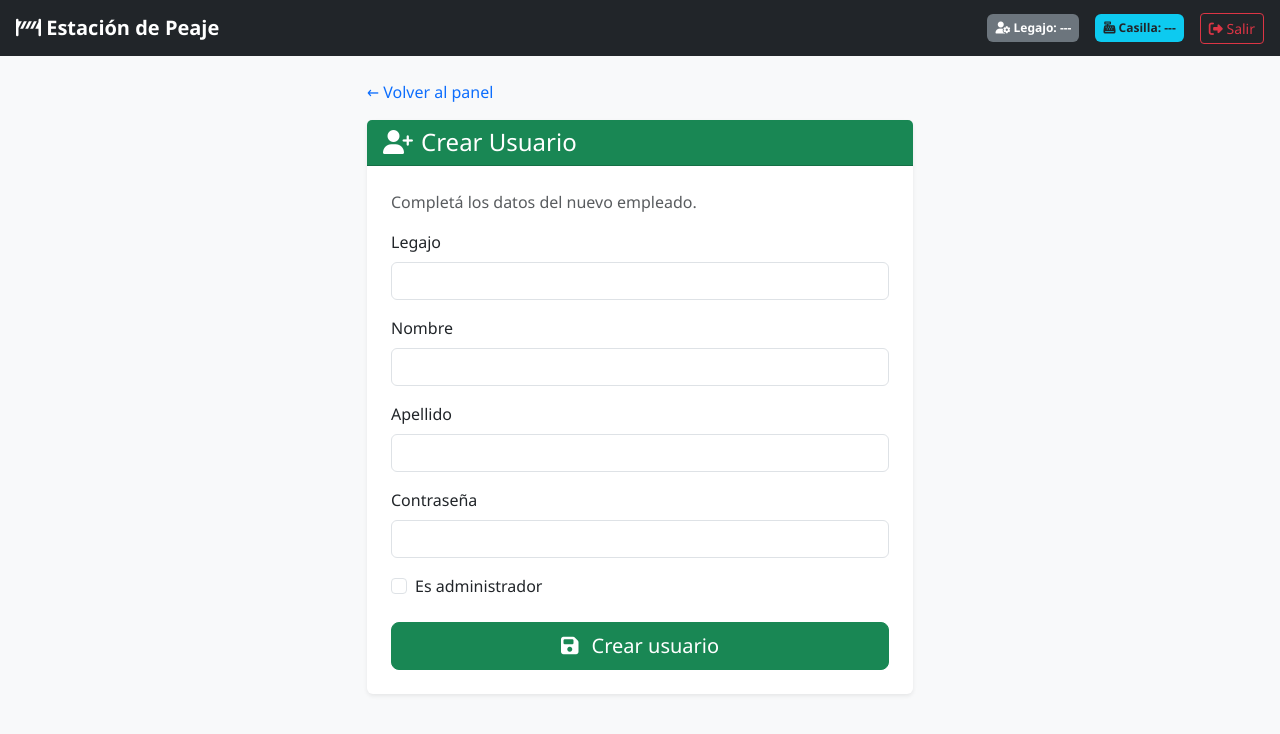
After one commit to Villada-PG3/trabajo-practico-integrador-caso-6-peaje, a Django app: page /panel/crear-usuario/ in a window 1280 px wide. The commit adds this page. Shown: the top 734 px of the page. Run offline with Django 5.2, Linux system fonts and the light colour scheme; some libraries are stand-ins or nearby versions.

Commit message:
Panel admin: menu y creacion de usuarios

```diff
--- a/core/urls.py
+++ b/core/urls.py
@@ -1,5 +1,6 @@
 from django.urls import path
 from . import views
+from django.views.generic import RedirectView
 
 urlpatterns = [
 
@@ -17,4 +18,12 @@ urlpatterns = [
     # Procesa usuario y contraseña
     path('api/login/', views.api_login_view, name='api-login'),
 
+    # Si alguien entra a la raíz del sitio, lo mandamos a la ruta llamada 'login'
+    path('', RedirectView.as_view(pattern_name='login'), name='raiz'),
+
+    #procesa el panel de crear usuario
+    path('panel/crear-usuario/', views.crear_usuario, name='crear_usuario'),
+
+    #procesa la creación de un nuevo usuario (operador) vía API
+    path('api/operadores/', views.api_operadores_view, name='api-operadores'),
 ]
--- a/core/views.py
+++ b/core/views.py
@@ -4,6 +4,8 @@ from rest_framework.decorators import api_view
 import json
 from django.http import JsonResponse
 from django.views.decorators.csrf import csrf_exempt
+from django.contrib.auth.decorators import user_passes_test
+from .models import Operador
 
 
 # Decorador que exime a esta función de validar el token CSRF (necesario cuando se reciben peticiones desde un cliente API como fetch)
@@ -38,6 +40,9 @@ def api_login_view(request): # Define la función de la vista para manejar el in
         # Retorna un mensaje indicando "Credenciales inválidas" con el código de estado HTTP 401 (No autorizado)
         return JsonResponse({"detail": "Credenciales inválidas"}, status=401)
 
+    # Crea la sesión: sin esto Django ve al usuario como anónimo y el paso 2 devuelve 403
+    auth_login(request, operador)
+
     # Si la autenticación fue exitosa, retorna una respuesta JSON con el código de estado 200 (OK por defecto)
     return JsonResponse(
         {
@@ -67,3 +72,38 @@ def cierre_caja_view(request):
 def prueba(request):
     """Vista de prueba para desarrollo y testing."""
     return render(request, 'prueba.html')
+
+def crear_usuario(request):
+    """Vista para crear un nuevo usuario (operador)."""
+    return render(request, 'panel/crear_usuario.html')
+
+@csrf_exempt
+def api_operadores_view(request):
+    # Solo se acepta POST (el formulario manda los datos así)
+    if request.method != "POST":
+        return JsonResponse({"detail": "Método no permitido"}, status=405)
+
+    # Solo un administrador logueado puede crear usuarios
+    if not (request.user.is_authenticated and request.user.es_administrador):
+        return JsonResponse({"detail": "No autorizado"}, status=403)
+
+    # Lee el JSON que manda el formulario
+    try:
+        data = json.loads(request.body)
+        legajo = int(data.get("legajo"))
+    except (json.JSONDecodeError, TypeError, ValueError):
+        return JsonResponse({"detail": "Datos inválidos"}, status=400)
+
+    # El legajo es la clave primaria: no puede repetirse
+    if Operador.objects.filter(legajo=legajo).exists():
+        return JsonResponse({"detail": "Ya existe ese legajo"}, status=400)
+
+    # create_user guarda la contraseña encriptada
+    Operador.objects.create_user(
+        legajo=legajo,
+        password=data.get("password"),
+        nombre=data.get("nombre"),
+        apellido=data.get("apellido"),
+        es_administrador=data.get("es_administrador", False),
+    )
+    return JsonResponse({"legajo": legajo}, status=201)
--- /dev/null
+++ b/templates/panel/crear_usuario.html
@@ -0,0 +1,93 @@
+{% extends 'base.html' %}
+
+{% block title %}Crear Usuario{% endblock %}
+
+{% block content %}
+<div class="row justify-content-center">
+    <div class="col-md-6">
+
+        <a href="/prueba/" class="text-decoration-none">&larr; Volver al panel</a>
+
+        <div class="card shadow-sm border-0 mt-3">
+            <div class="card-header bg-success text-white">
+                <h4 class="mb-0"><i class="fa-solid fa-user-plus me-2"></i>Crear Usuario</h4>
+            </div>
+            <div class="card-body p-4">
+                <p class="text-muted">Completá los datos del nuevo empleado.</p>
+
+                {# Acá se muestra el resultado (éxito o error). Empieza oculto #}
+                <div id="mensaje" class="d-none"></div>
+
+                <form id="form-usuario">
+                    <div class="mb-3">
+                        <label for="legajo" class="form-label">Legajo</label>
+                        <input type="number" class="form-control" id="legajo" required>
+                    </div>
+
+                    <div class="mb-3">
+                        <label for="nombre" class="form-label">Nombre</label>
+                        <input type="text" class="form-control" id="nombre" required>
+                    </div>
+
+                    <div class="mb-3">
+                        <label for="apellido" class="form-label">Apellido</label>
+                        <input type="text" class="form-control" id="apellido" required>
+                    </div>
+
+                    <div class="mb-3">
+                        <label for="password" class="form-label">Contraseña</label>
+                        <input type="password" class="form-control" id="password" required>
+                    </div>
+
+                    <div class="form-check mb-4">
+                        <input type="checkbox" class="form-check-input" id="es_administrador">
+                        <label for="es_administrador" class="form-check-label">Es administrador</label>
+                    </div>
+
+                    <button type="submit" class="btn btn-success btn-lg w-100">
+                        <i class="fa-solid fa-floppy-disk me-2"></i> Crear usuario
+                    </button>
+                </form>
+            </div>
+        </div>
+
+    </div>
+</div>
+{% endblock %}
+
+{% block extra_js %}
+<script>
+document.getElementById('form-usuario').addEventListener('submit', async function(e) {
+    e.preventDefault();
+    const mensaje = document.getElementById('mensaje');
+
+    const datos = {
+        legajo: document.getElementById('legajo').value,
+        nombre: document.getElementById('nombre').value,
+        apellido: document.getElementById('apellido').value,
+        password: document.getElementById('password').value,
+        es_administrador: document.getElementById('es_administrador').checked
+    };
+
+    try {
+        const resp = await fetch('/api/operadores/', {
+            method: 'POST',
+            headers: { 'Content-Type': 'application/json' },
+            body: JSON.stringify(datos)
+        });
+
+        if (resp.ok) {
+            mensaje.className = 'alert alert-success';
+            mensaje.textContent = 'Usuario creado correctamente.';
+            this.reset();
+        } else {
+            mensaje.className = 'alert alert-danger';
+            mensaje.textContent = 'No se pudo crear el usuario.';
+        }
+    } catch (err) {
+        mensaje.className = 'alert alert-danger';
+        mensaje.textContent = 'No hay conexión con el servidor.';
+    }
+});
+</script>
+{% endblock %}
```
Also changed, not shown: templates/prueba.html (+46 -15 lines), Config/settings.py (line endings or trailing spaces), db.sqlite3.
